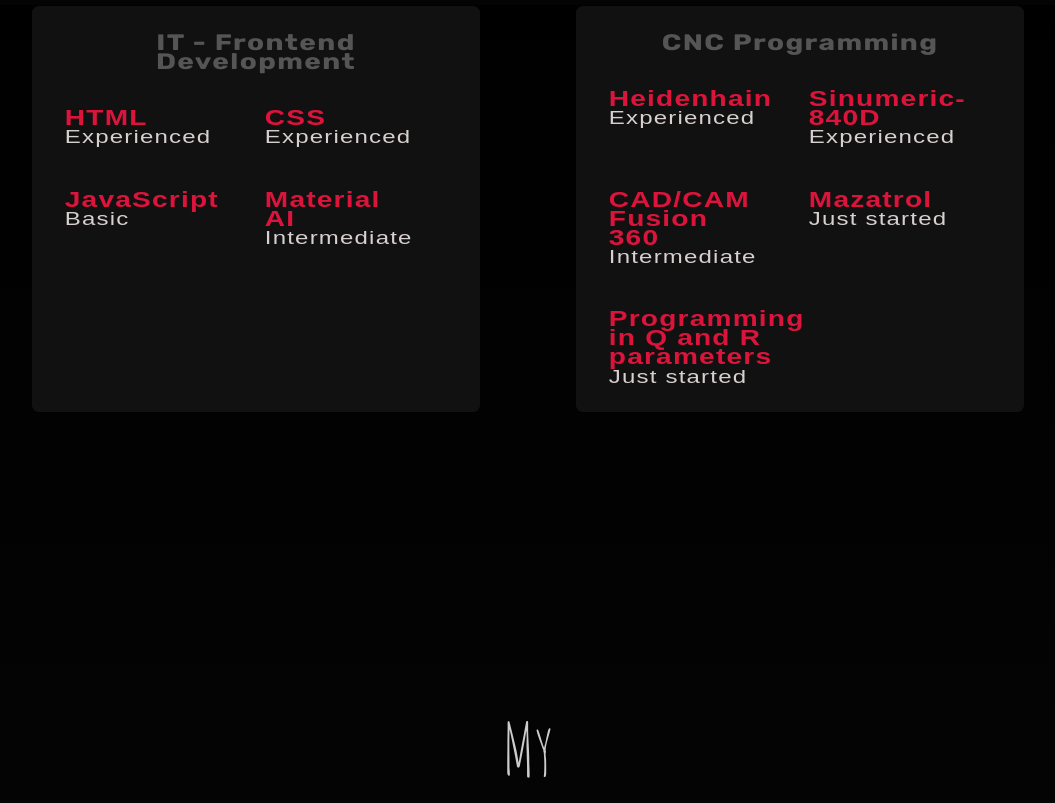
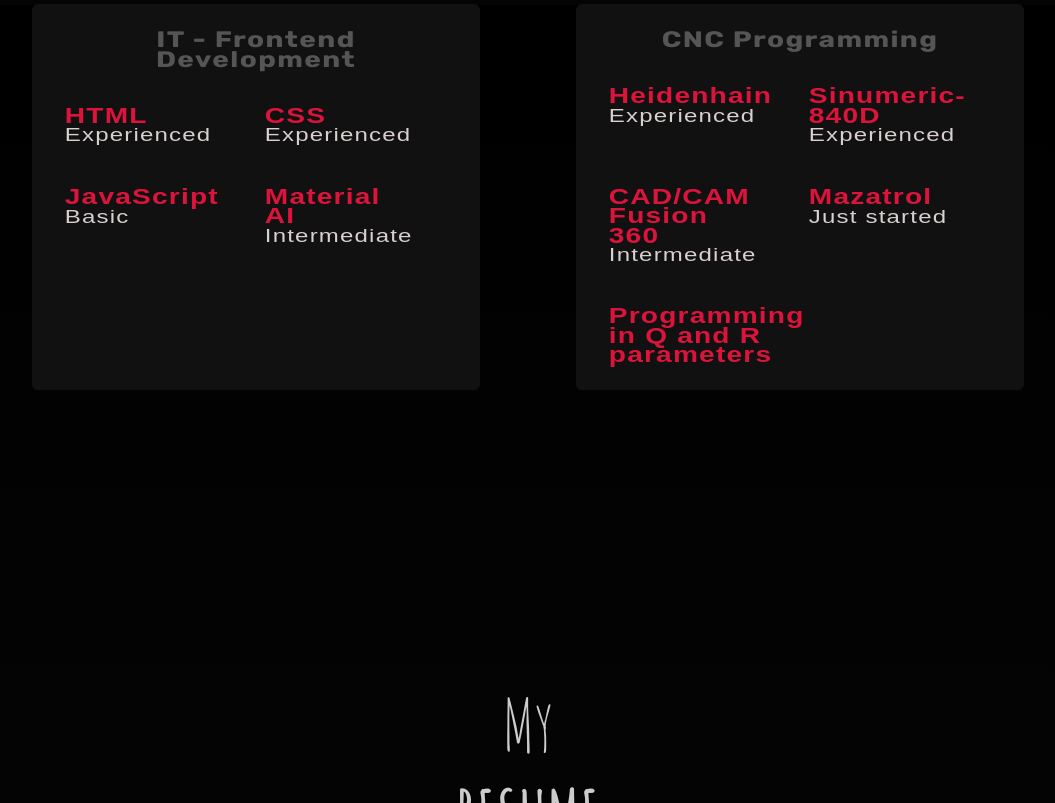
Before and after one commit to XCodeCrafter/Portfolio.github.io, a plain HTML site: page index.html in a window 1280 px wide. Shown: the part 2395-3198 px from the top of the page, without its empty margins (112-1167 px from the left). Drawn offline with nearby package versions, Linux system fonts and the light colour scheme.

Commit message:
Update index.html

```diff
--- a/index.html
+++ b/index.html
@@ -257,7 +257,7 @@
                <article>
                 <div class= "border-animation__inner">
                   <h3>Programming in Q and R parameters</h3>
-                  <p>Just started</p>
+
                 </div>
               </article>
 
```
